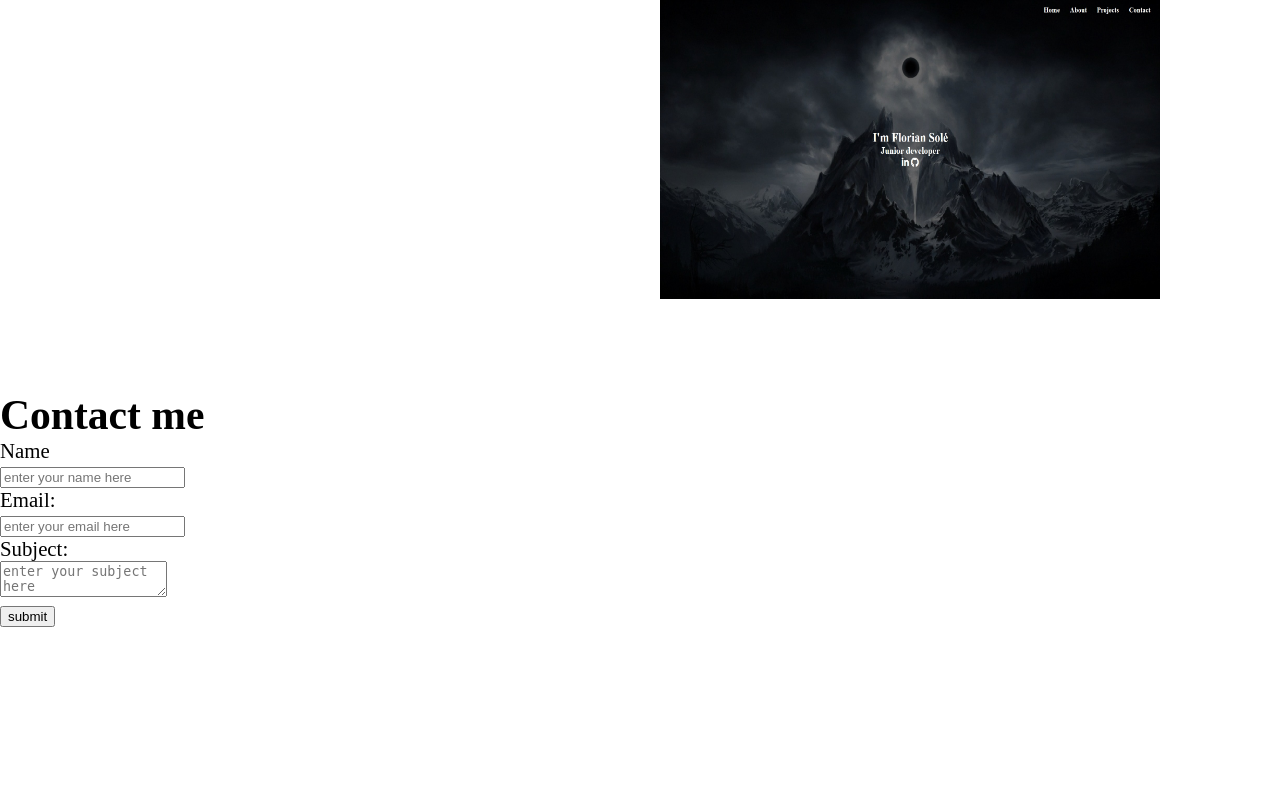
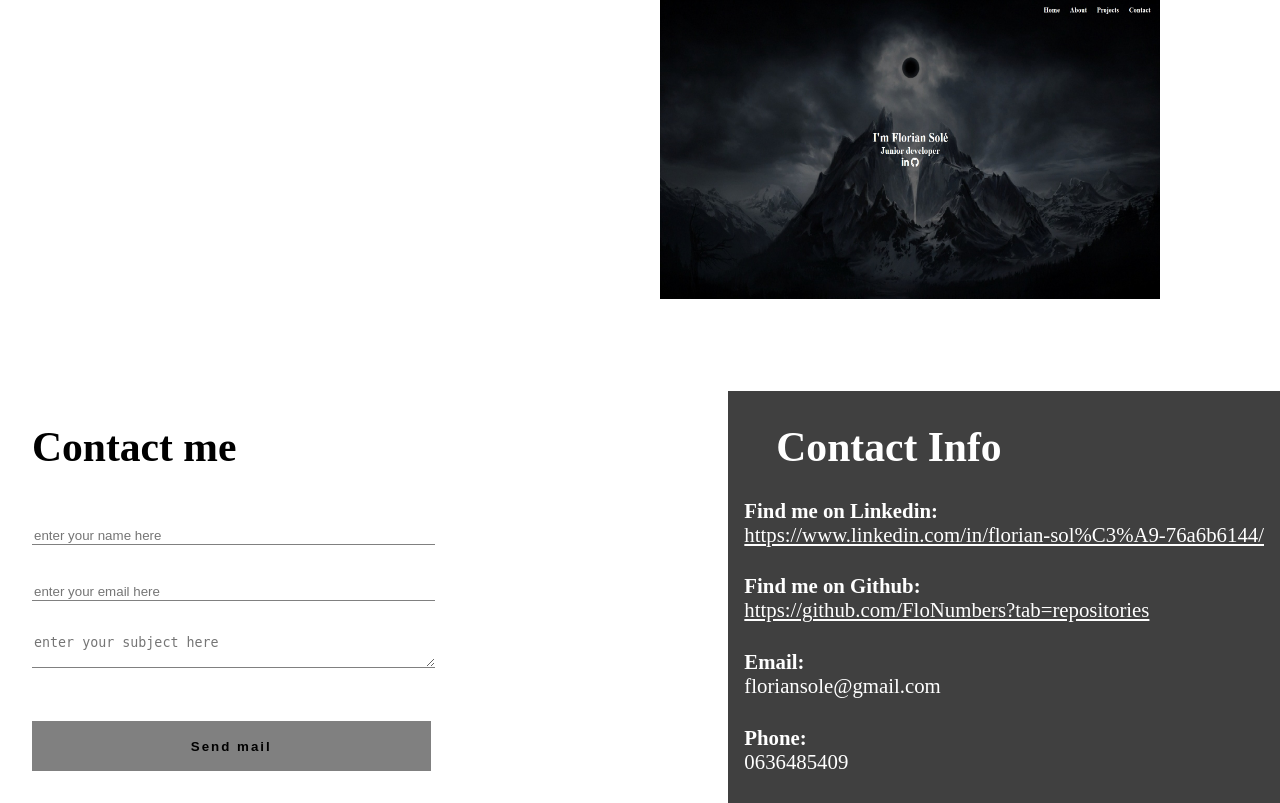
Before and after one commit to FloNumbers/Portfolio, a PHP site: page / in a window 1280 px wide. Shown: the part 2672-3475 px from the top of the page. Before the commit the page ends 3299 px from the top, so only its background shows below. Run offline with PHP 8.4, Linux system fonts and the light colour scheme; some libraries are stand-ins or nearby versions.

Commit message:
Contact finished

```diff
--- a/app.css
+++ b/app.css
@@ -3,7 +3,7 @@
   -ms-overflow-style: none;
 }
 
-*::-webkit-scrollbar { /** WebKit */
+*::-webkit-scrollbar {
   display: none;
 }
 
@@ -61,7 +61,9 @@ h1,h2 {
 
 .navbar {
     position: fixed;
-    right: 1%;
+    right: 0%;
+    background-color: #010103;
+    border-radius: 0 0 0 1rem;
 }
 
 .navbar ul {
@@ -160,3 +162,63 @@ background-color: #262626;
   border-radius: 50%;
   box-shadow: 0 5px 10px black;
 }
+
+.contactContainer {
+  display: flex;
+}
+
+.contactContainer .solid {
+  flex: 1;
+}
+
+.contactPage {
+  margin: 2rem;
+}
+
+.contactForm {
+  margin-top: 50px;
+  transition: all 4s ease-in-out;
+}
+
+.formControl {
+  width: 60%;
+  border: none;
+  outline: none;
+  border-bottom: 1px solid gray;
+  margin-bottom: 1rem;
+}
+
+.formSubmit {
+  background: grey;
+  border-color: transparent;
+  font-weight: bold;
+  letter-spacing: 2px;
+  height: 50px;
+  width: 60%;
+  margin-top: 1rem;
+}
+
+.formSubmit:hover {
+  background-color: darkgray;
+  cursor: pointer;
+}
+
+.question {
+  margin-bottom: 1rem;
+}
+
+.contactInfoContainer {
+  background-color: #404040;
+}
+
+.contactInfo {
+  margin: 1rem;
+}
+
+.contactInfo h4 {
+  margin-bottom: 0;
+}
+
+.contactInfo p {
+  margin-top: 0;
+}
--- a/email.php
+++ b/email.php
@@ -7,3 +7,5 @@ $to = "floriansole@gmail.com";
 $subject = "response contact formulier portfolio website";
 $message = $name . "\n" . $email . "\n" . $response;
 mail($to, $subject, $message);
+
+header("Location: index.php#Contact");
--- a/index.php
+++ b/index.php
@@ -68,13 +68,16 @@
                 <div class="pageText">
                     <h4>Work experience</h4>
                     <ul>
-                        <li><p><strong>Zes Goes b.v.</strong></p>
+                        <li>
+                            <p><strong>Zes Goes b.v.</strong></p>
                             <p>July 2019 - august 2019 PHP developer</p>
                         </li>
-                        <li><p><strong>Lifegaurd Vlissingen</strong></p>
+                        <li>
+                            <p><strong>Lifegaurd Vlissingen</strong></p>
                             <p>2016 - 2018 Lifegaurd</p>
                         </li>
-                        <li><p><strong>Emté Supermarket</strong></p>
+                        <li>
+                            <p><strong>Emté Supermarket</strong></p>
                             <p>2016 - 2018 Re-stocker of shelves</p>
                         </li>
                     </ul>
@@ -85,7 +88,7 @@
     <div id="Projects" class="page">
         <div class="pageHeader">
             <h1>Projects</h1>
-            <p>Ever since I started programming I have offcourse doen a couple of projects. Some I am defenitely more
+            <p>Ever since I started programming I have offcourse done a couple of projects. Some I am defenitely more
                 proud of than others, but I'll list a few here.
                 The headers will be links aswell as titles to the after mentioned projects. Some of projects will be
                 dutch. All of the repositories of these projects
@@ -133,7 +136,7 @@
                 </div>
             </li>
             <li>
-                <h2><a style="color:white" href="https://www.ditiseendomein.nl/" target="_blank">This very portfolio</a></h2>
+                <h2><a style="color:white" href="index.php" target="_blank">This very portfolio</a></h2>
                 <div class="pageList">
                     <div class="pageText">
                         <p>So this very website you're in right now is also a school assignement, but this one is a school
@@ -149,20 +152,42 @@
             </li>
         </ul>
     </div>
+    <div class="contactContainer">
         <div class="solid">
+            <h1 class="pageHeader">Contact me</h1>
             <div id="Contact" class="contactPage">
-            <h1>Contact me</h1>
+                <div class="contactForm">
                     <form method="post" action="email.php">
-                <p>Name</p>
-                <input type="text" name="name" placeholder="enter your name here">
-                <p class="par">Email:</p>
-                <input type="text" name="email" placeholder="enter your email here">
+                        <div class="question">
+                            <input class="formControl" type="text" name="name" placeholder="enter your name here">
                             <br>
-                <p class="par">Subject:</p>
-                <textarea name="subject" placeholder="enter your subject here"></textarea>
+                        </div>
+                        <div class="question">
+                            <input class="formControl" type="text" name="email" placeholder="enter your email here">
                             <br>
-                <input type="submit" name="submit" value="submit">
+                        </div>
+                        <div class="question">
+                            <textarea class="formControl" name="subject" placeholder="enter your subject here"></textarea>
+                            <br>
+                        </div>
+                        <input class="formSubmit" type="submit" name="submit" value="Send mail">
                     </form>
+                </div>
+
+            </div>
+        </div>
+        <div class="contactInfoContainer">
+            <div class="contactInfo">
+            <h1 class="pageHeader">Contact Info</h1>
+            <h4>Find me on Linkedin:</h4>
+            <a style="color:white;" href="https://www.linkedin.com/in/florian-sol%C3%A9-76a6b6144/" target="_blank">https://www.linkedin.com/in/florian-sol%C3%A9-76a6b6144/</a>
+            <h4>Find me on Github:</h4>
+            <a style="color:white;" href="https://github.com/FloNumbers?tab=repositories" target="_blank">https://github.com/FloNumbers?tab=repositories</a>
+            <h4>Email:</h4>
+            <p>floriansole@gmail.com</p>
+            <h4>Phone:</h4>
+            <p>0636485409</p>
+            </div>
         </div>
     </div>
 </body>
```
Lines whose indentation alone changed are shown as unchanged.
